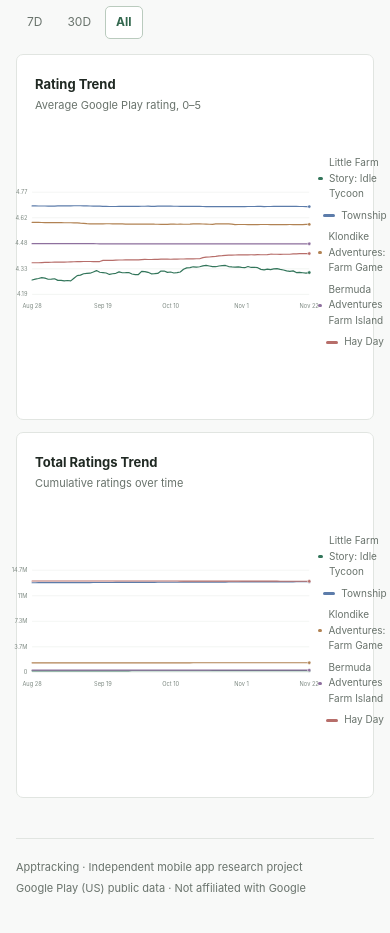
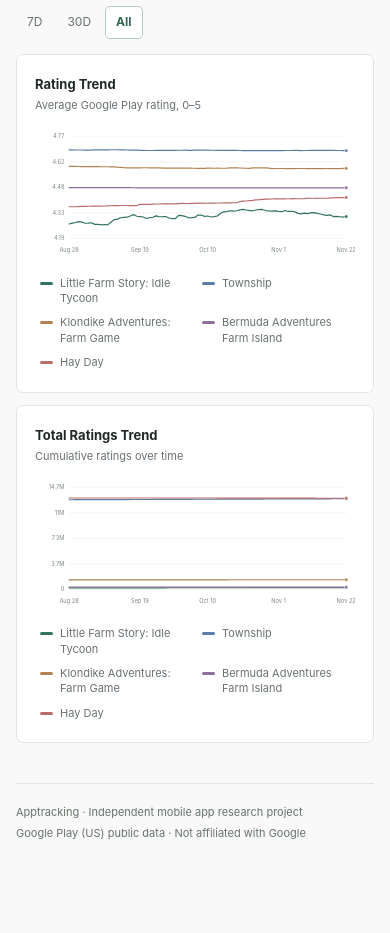
Before and after one commit to carsonchenjilin-svg/competitor-tracker, a plain HTML site: page index.html in a window 390 px wide. Shown: the part 1880-2813 px from the top of the page. After the commit the page ends 2776 px from the top, so only its background shows below. Drawn offline with nearby package versions, Linux system fonts and the light colour scheme.

Commit message:
Fix chart overflow: stack SVG plot and responsive legends

```diff
--- a/index.html
+++ b/index.html
@@ -82,16 +82,16 @@
     .rating-cell { color: var(--accent); font-weight: 650; }
     .table-footer { padding: 10px 15px; color: var(--muted); font-size: 11px; border-top: 1px solid var(--line); }
     .table-footer a { text-decoration: underline; }
-    .charts { display: grid; grid-template-columns: 1fr 1fr; gap: 12px; }
+    .charts { display: grid; grid-template-columns: repeat(2, minmax(0, 1fr)); gap: 12px; }
     .chart-frame { padding: 19px 18px; min-width: 0; }
     .chart-frame h3 { font-size: 13px; margin: 0; font-weight: 650; }
     .chart-frame p { font-size: 11px; margin: 3px 0 16px; color: var(--muted); }
-    .chart-holder { min-height: 270px; position: relative; }
-    .chart-plot { width: 100%; min-height: 242px; display: flex; align-items: center; justify-content: center; }
-    .chart-plot svg { display: block; width: 100%; height: auto; max-height: 280px; overflow: visible; }
-    .chart-legend { display: flex; gap: 6px 13px; flex-wrap: wrap; align-items: center; justify-content: center; margin-top: 3px; }
-    .chart-legend-item { display: inline-flex; gap: 6px; align-items: center; font-size: 10px; color: var(--muted); }
-    .chart-legend-item i { width: 12px; height: 3px; display: inline-block; border-radius: 2px; }
+    .chart-holder { min-width: 0; position: relative; }
+    .chart-plot { width: 100%; min-width: 0; display: flex; flex-direction: column; align-items: stretch; gap: 12px; }
+    .chart-plot svg { display: block; flex: none; width: 100%; max-width: 100%; height: auto; overflow: hidden; }
+    .chart-legend { display: grid; grid-template-columns: repeat(2, minmax(0, 1fr)); gap: 9px 14px; width: 100%; margin: 0; padding: 4px 5px 2px; }
+    .chart-legend-item { display: flex; min-width: 0; gap: 7px; align-items: flex-start; font-size: 11px; line-height: 1.4; color: var(--muted); overflow-wrap: anywhere; }
+    .chart-legend-item i { width: 13px; min-width: 13px; height: 3px; display: inline-block; border-radius: 2px; margin-top: 6px; }
     .chart-empty { color: var(--muted); font-size: 12px; text-align: center; padding: 45px 10px; }
     .range { display: flex; gap: 3px; }
     .range button { padding: 6px 10px; border: 1px solid transparent; border-radius: 5px; color: var(--muted); background: transparent; font-size: 12px; }
```
